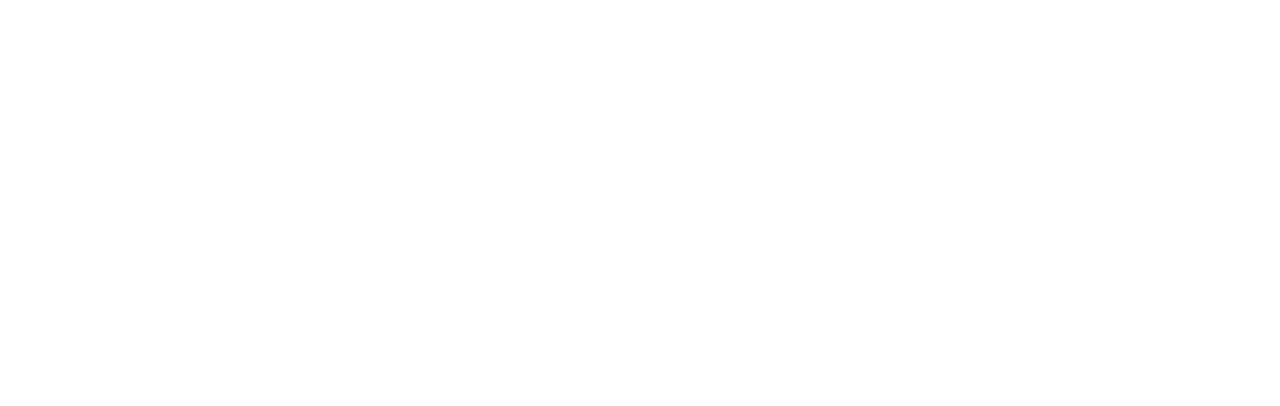
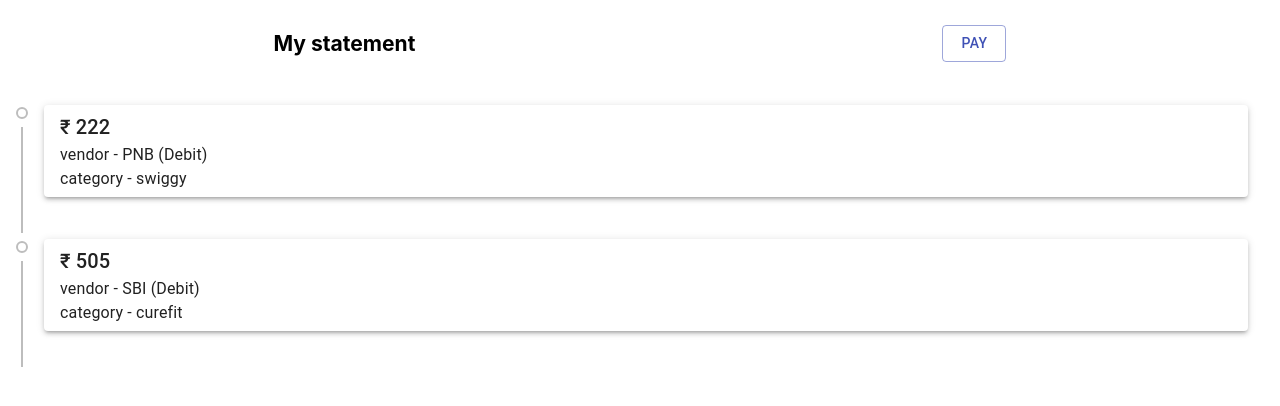
Before and after one commit to Crio-Winter-of-Doing-2021/CRED-T11, a React (Create React App) app in the folder cred-frontend/: page /statement in a window 1280 px wide. Shown: the top 406 px of the page. Built offline with nearby package versions, Linux system fonts and the light colour scheme.

Commit message:
merge commits

```diff
--- a/cred-frontend/package.json
+++ b/cred-frontend/package.json
@@ -5,6 +5,7 @@
   "dependencies": {
     "@material-ui/core": "^4.11.3",
     "@material-ui/icons": "^4.11.2",
+    "@material-ui/lab": "^4.0.0-alpha.57",
     "@testing-library/jest-dom": "^5.11.9",
     "@testing-library/react": "^11.2.5",
     "@testing-library/user-event": "^12.8.1",
--- a/cred-frontend/src/App.js
+++ b/cred-frontend/src/App.js
@@ -8,8 +8,11 @@ import "react-toastify/dist/ReactToastify.css";
 import axios from "axios";
 import Landing from "./components/Landing/Landing";
 import AddCard from "./components/AddCard/AddCard";
-import "./utils/Utils";
 import { setAxiosAuthToken } from "./utils/Utils";
+import Statement from "./components/Statement/Statement";
+import Pay from "./components/Pay/Pay";
+
+
 if (window.location.origin === "http://localhost:3000") {
   axios.defaults.baseURL = "http://127.0.0.1:8080";
 } else {
@@ -52,6 +55,8 @@ function App() {
           <Route exact path="/dashboard" component={DashBoard} />
           <Route exact path="/addcard" component={AddCard} />
           <Route exact path="/viewCards" component={ViewCard} />
+          <Route exact path="/statement" component={Statement} />
+          <Route exact path="/pay" component={Pay} />
         </Switch>
       </Router>
     </AuthContext.Provider>
--- /dev/null
+++ b/cred-frontend/src/components/Pay/Pay.js
@@ -0,0 +1,57 @@
+import React from "react";
+import TextField from "@material-ui/core/TextField";
+import { useForm, Controller } from "react-hook-form";
+import axios from "axios";
+import { makeStyles, Button } from "@material-ui/core";
+
+export default function Pay() {
+  const classes = useStyles();
+  const { handleSubmit, control, errors } = useForm();
+
+  const onSubmit = async (data) => {
+    // try {
+    //   const res = await axios.post("api/auth/signin", data);
+    //   const userResponse = {
+    //     token: res.data.data.accessToken,
+    //   };
+
+    //   authContext.login(userResponse.token);
+    // } catch (err) {
+    //   console.log(err);
+    // }
+    // // axios.post('api/auth/login',data)
+    console.log(data);
+  };
+  return (
+    <div>
+      <h3 className={classes.title}>Amount Pay</h3>
+      <form className={classes.form} onSubmit={handleSubmit(onSubmit)}>
+        <TextField
+          id="amount"
+          label="amount"
+          name="amount"
+          variant="outlined"
+          margin="normal"
+          type="number"
+          required
+        />
+        <Button type="submit" variant="contained" color="primary">
+          Submit
+        </Button>
+      </form>
+    </div>
+  );
+}
+
+const useStyles = makeStyles((theme) => ({
+  form: {
+    display: 'flex',
+    flexDirection: 'column',
+    margin: 10
+  },
+  title: {
+    textAlign: "center",
+    fontSize: 18,
+    marginTop: 40,
+  },
+}));
--- /dev/null
+++ b/cred-frontend/src/components/Statement/Statement.js
@@ -0,0 +1,89 @@
+import React from "react";
+import { makeStyles, Button } from "@material-ui/core";
+import { Link } from 'react-router-dom';
+import Timeline from "@material-ui/lab/Timeline";
+import TimelineItem from "@material-ui/lab/TimelineItem";
+import TimelineSeparator from "@material-ui/lab/TimelineSeparator";
+import TimelineConnector from "@material-ui/lab/TimelineConnector";
+import TimelineContent from "@material-ui/lab/TimelineContent";
+import TimelineDot from "@material-ui/lab/TimelineDot";
+import TimelineOppositeContent from "@material-ui/lab/TimelineOppositeContent";
+import Paper from "@material-ui/core/Paper";
+import Typography from "@material-ui/core/Typography";
+
+export default function Statement() {
+  const classes = useStyles();
+  return (
+    <div>
+      <div className={classes.title}>
+        <h3 >My statement</h3>
+        <Link className={classes.link} to="/pay">
+          <Button variant="outlined" color="primary">
+            pay
+          </Button>
+        </Link>
+      </div>
+      <Timeline align="left">
+        <TimelineItem className={classes.Timeline}>
+          <TimelineOppositeContent
+            className={classes.TimelineOppositeContent}
+          />
+          <TimelineSeparator>
+            <TimelineDot variant="outlined" />
+            <TimelineConnector />
+          </TimelineSeparator>
+          <TimelineContent className={classes.TimelineContent}>
+            <Paper elevation={3} className={classes.paper}>
+              <Typography variant="h6" component="h1">
+               ₹ 222
+              </Typography>
+              <Typography>vendor - PNB (Debit)</Typography>
+              <Typography>category - swiggy</Typography>
+            </Paper>
+          </TimelineContent>
+        </TimelineItem>
+        <TimelineItem>
+          <TimelineOppositeContent
+            className={classes.TimelineOppositeContent}
+          />
+          <TimelineSeparator>
+            <TimelineDot variant="outlined" />
+            <TimelineConnector />
+          </TimelineSeparator>
+          <TimelineContent className={classes.TimelineContent}>
+            <Paper elevation={3} className={classes.paper}>
+              <Typography variant="h6" component="h1">
+              ₹ 505
+              </Typography>
+              <Typography>vendor - SBI (Debit)</Typography>
+              <Typography>category - curefit</Typography>
+            </Paper>
+          </TimelineContent>
+        </TimelineItem>
+      </Timeline>
+    </div>
+  );
+}
+
+const useStyles = makeStyles((theme) => ({
+  title: {
+    display: 'flex',
+    alignItems: 'center',
+    justifyContent: 'space-around',
+    textAlign: "center",
+    fontSize: 18,
+    margin: 10,
+  },
+  paper: {
+    padding: "6px 16px",
+  },
+  TimelineContent: {
+    marginBottom: 30,
+  },
+  TimelineOppositeContent: {
+    display: "none",
+  },
+  link: {
+    textDecoration: 'none'
+  },
+}));
--- a/cred-frontend/src/components/ViewCard/Card/Card.js
+++ b/cred-frontend/src/components/ViewCard/Card/Card.js
@@ -1,6 +1,7 @@
-import React from 'react'
+import React from "react";
 import { makeStyles } from "@material-ui/core/styles";
 import Button from "@material-ui/core/Button";
+import { Link } from "react-router-dom";
 
 export default function Card() {
   const classes = useStyles();
@@ -10,10 +11,7 @@ export default function Card() {
       <div className={classes.cardStyle}>
         <div className={classes.card}>
           <div className={classes.cardNumber}>
-                        <span className={classes.numberSection}>3466</span>
-                        <span className={classes.numberSection}>5342</span>
-                        <span className={classes.numberSection}>2353</span>
-                        <span className={classes.numberSection}>1234</span>
+            <span className={classes.numberSection}>3466 3456 3456 5678</span>
           </div>
           <div className={classes.cardInfo}>
             <div className={classes.cardName}>
@@ -25,62 +23,70 @@ export default function Card() {
               <p className={classes.p}>12/24</p>
             </div>
           </div>
-
         </div>
+        <Link className={classes.link} to="/statement">
+          <Button className={classes.Button} variant="outlined" color="primary">
+            view statement
+          </Button>
+        </Link>
+        <Link className={classes.link} to="/pay">
+          <Button variant="outlined" color="primary">
+            pay
+          </Button>
+        </Link>
       </div>
     </React.Fragment>
-    )
+  );
 }
 
 const useStyles = makeStyles((theme) => ({
   cardStyle: {
     fontFamily: '"Space Mono", monospace',
-        textShadow: '0 1px 1px rgba(0, 0, 0, 0.3)',
-        height: '200px',
-        width: '320px',
-        flex: '0 0 auto',
-        padding: '2em 2em',
-
+    textShadow: "0 1px 1px rgba(0, 0, 0, 0.3)",
+    height: "200px",
+    width: "320px",
+    flex: "0 0 auto",
+    padding: "2em 2em",
   },
   card: {
-        height: '100%',
-        borderRadius: '8px',
-        boxShadow: '1px 1px #aaa3a3',
-        background: 'linear-gradient(45deg, #343a40, #666666, #343a40)',
-        color: '#fff',
+    height: "100%",
+    borderRadius: "8px",
+    boxShadow: "1px 1px #aaa3a3",
+    background: "linear-gradient(45deg, #343a40, #666666, #343a40)",
+    color: "#fff",
   },
   cardNumber: {
-        position: 'relative',
-        top: '75px',
-        display: 'flex',
-        justifyContent: 'space-between',
-        fontSize: '1.2em',
-        wordSpacing: '8px',
-        letterSpacing: '2px',
-        padding: '0 1em',
-
+    position: "relative",
+    top: "75px",
+    display: "flex",
+    justifyContent: "space-between",
+    fontSize: "1.2em",
+    wordSpacing: "8px",
+    letterSpacing: "2px",
+    padding: "0 1em",
   },
   p: {
-        marginTop: '8px',
-        fontSize: '15px',
+    marginTop: "8px",
+    fontSize: "15px",
   },
   cardInfo: {
-        display: 'flex',
-        flexDirection: ' row',
-        justifyContent: 'space-between',
-        letterSpacing: '1px',
-        lineHeight: '18px',
-        textTransform: 'uppercase',
-        position: 'relative',
-        top: '110px',
-        padding: '0 1em',
-
-
+    display: "flex",
+    flexDirection: " row",
+    justifyContent: "space-between",
+    letterSpacing: "1px",
+    lineHeight: "18px",
+    textTransform: "uppercase",
+    position: "relative",
+    top: "110px",
+    padding: "0 1em",
   },
-    cardName: {
-
+  Button: {
+    margin: "10px 10px 10px 0px",
+    textDecoration: 'none'
   },
-    cardExpiry: {
-
-    }
-}))
+  link: {
+    textDecoration: 'none'
+  },
+  cardName: {},
+  cardExpiry: {},
+}));
```
Also changed, not shown: 1 other file (tests, documents, lock files or other folders). Lines whose indentation alone changed are shown as unchanged.
